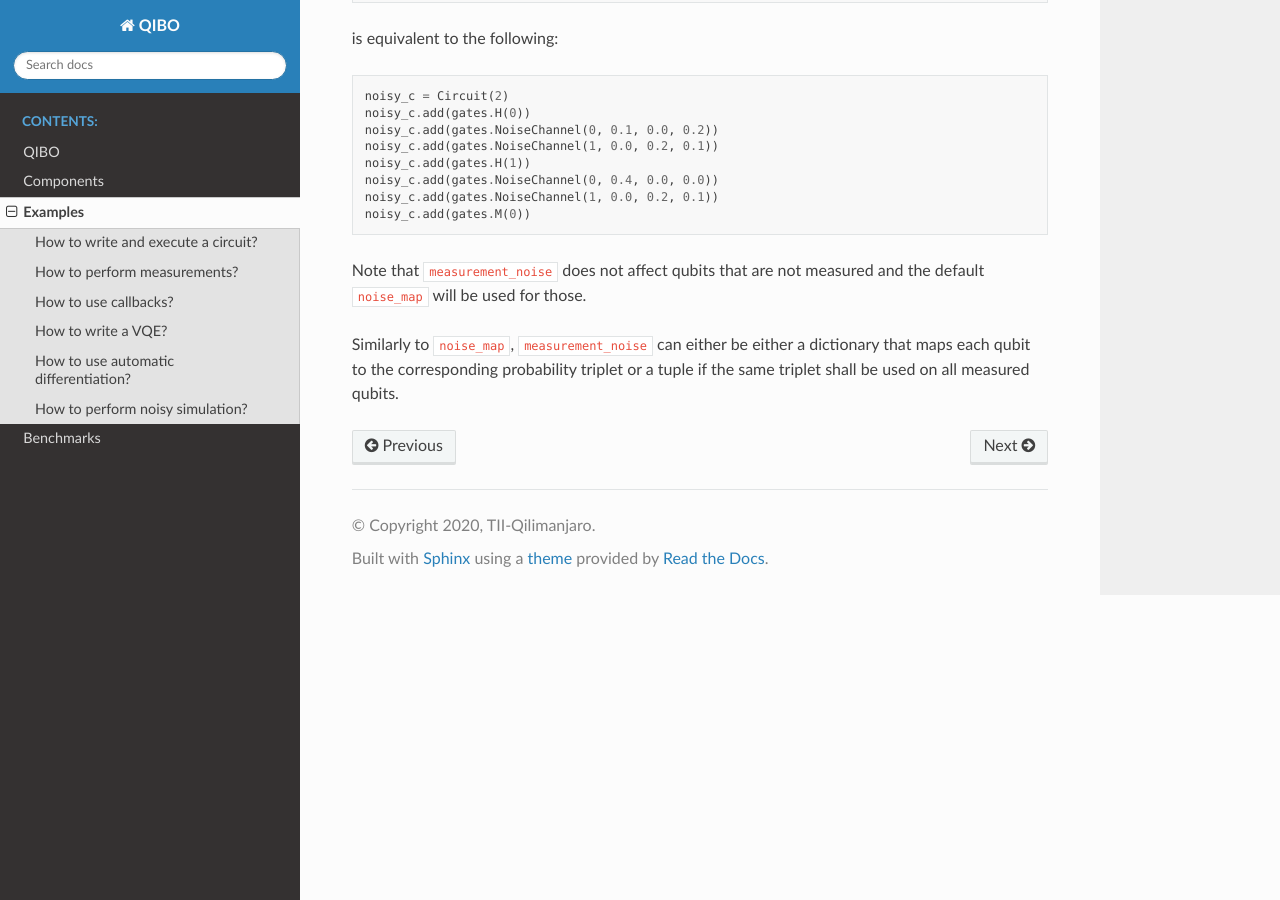
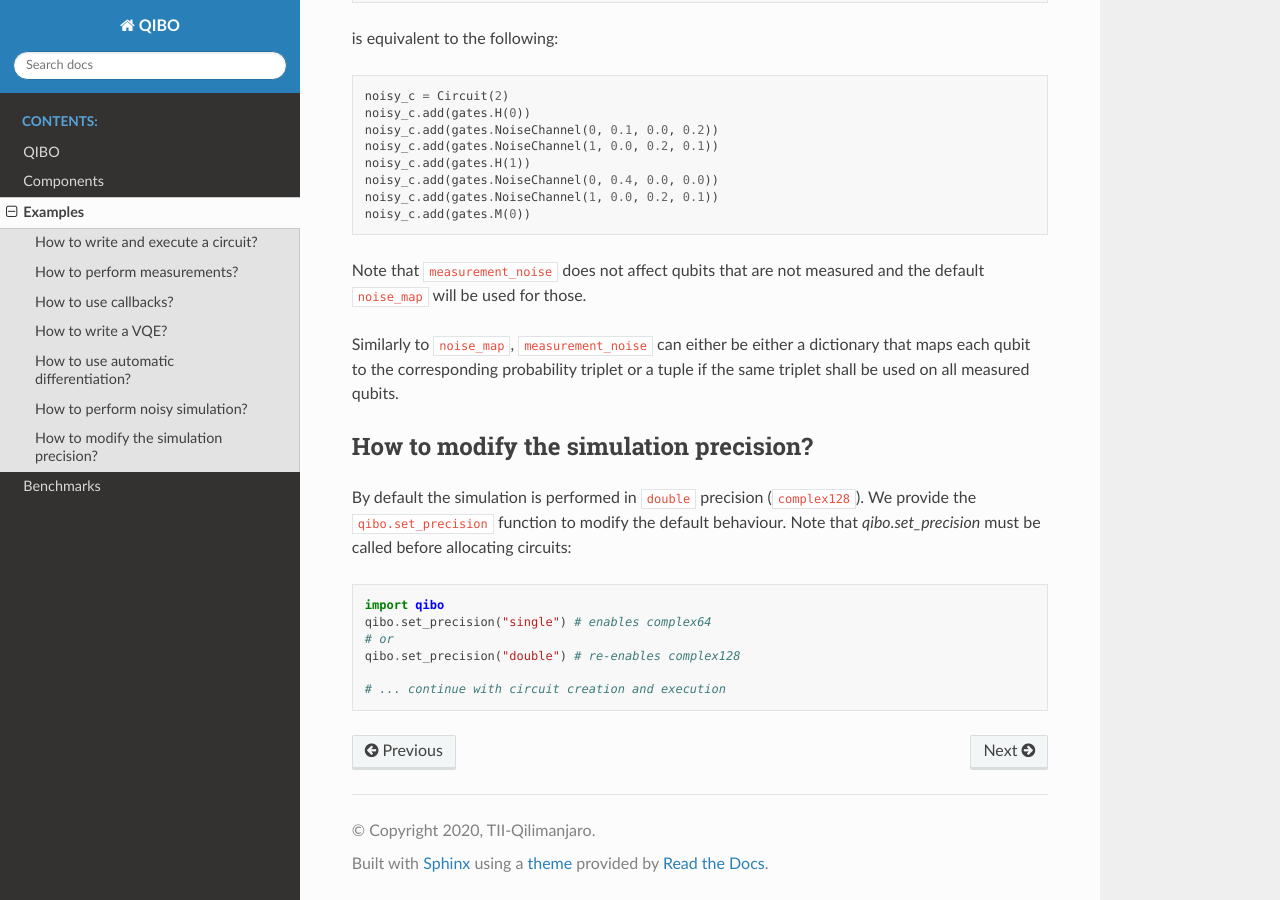
Before and after one commit to qiboteam/qibo, a Sphinx documentation site: the page built from doc/source/examples.rst, in a window 1280 px wide and 900 px high, scrolled down 9309 px. Built offline with Sphinx 7.4.7 and the Read the Docs theme 2.0.0, drawn with Linux system fonts in a browser that asks for light colours.

Commit message:
adding example to documentation

```diff
--- a/doc/source/examples.rst
+++ b/doc/source/examples.rst
@@ -518,3 +518,20 @@ and the default ``noise_map`` will be used for those.
 Similarly to ``noise_map``, ``measurement_noise`` can either be either a
 dictionary that maps each qubit to the corresponding probability triplet or
 a tuple if the same triplet shall be used on all measured qubits.
+
+
+How to modify the simulation precision?
+---------------------------------------
+
+By default the simulation is performed in ``double`` precision (``complex128``).
+We provide the ``qibo.set_precision`` function to modify the default behaviour.
+Note that `qibo.set_precision` must be called before allocating circuits:
+
+.. code-block:: python
+
+        import qibo
+        qibo.set_precision("single") # enables complex64
+        # or
+        qibo.set_precision("double") # re-enables complex128
+
+        # ... continue with circuit creation and execution
```
